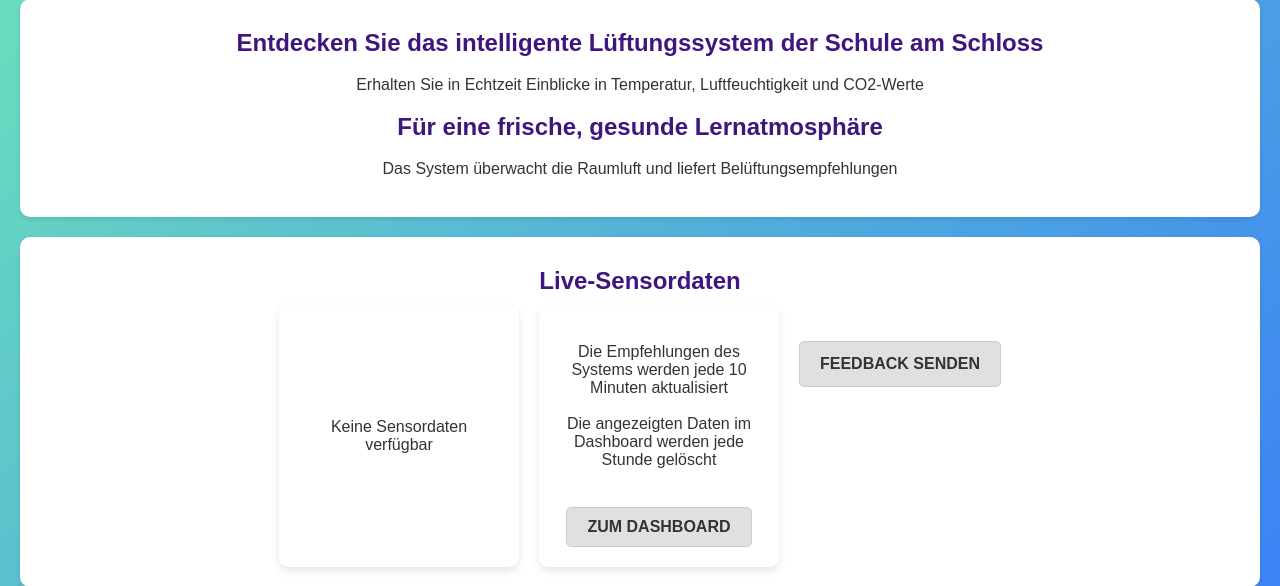
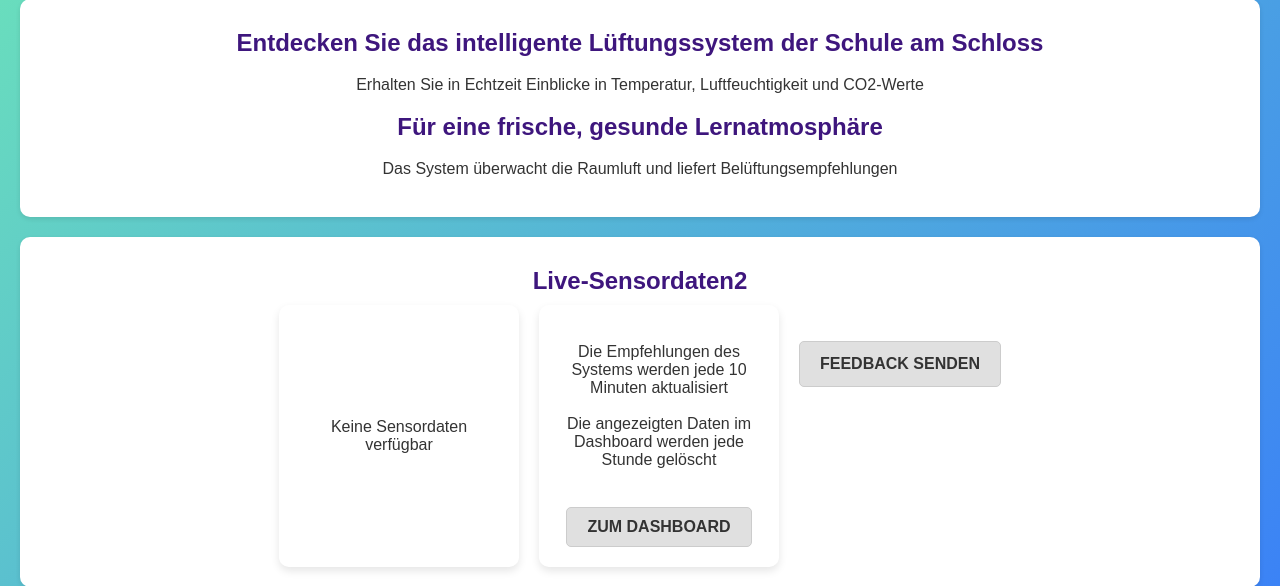
Before and after one commit to mudarshullar2/ventilation-optimization, a Flask app: page / in a window 1280 px wide. Shown: the part 203-789 px from the top of the page. Run offline with Flask 3, Linux system fonts and the light colour scheme; parts of the project's set-up code (start-up, migrations or seed data) failed here and were passed over; some libraries are stand-ins or nearby versions.

Commit message:
testing if the cron job is working

```diff
--- a/smart_ventilation/templates/index.html
+++ b/smart_ventilation/templates/index.html
@@ -172,7 +172,7 @@
         </section>
 
         <section>
-            <h2>Live-Sensordaten</h2>
+            <h2>Live-Sensordaten2</h2>
             <div class="sensor-container">
                 {% macro determine_class(value, low_threshold, high_threshold) %}
                     {% set numeric_value = value|float %}
```
